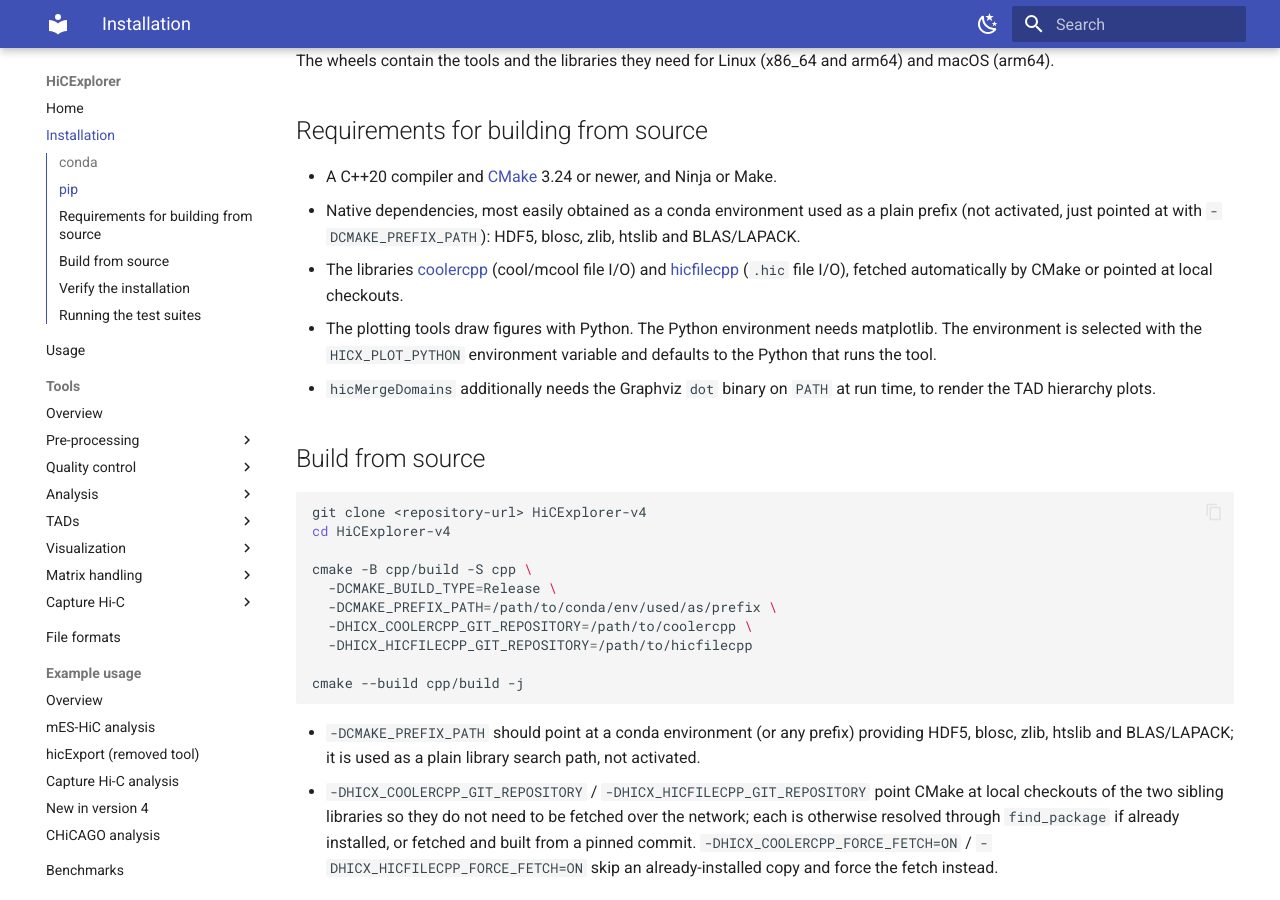
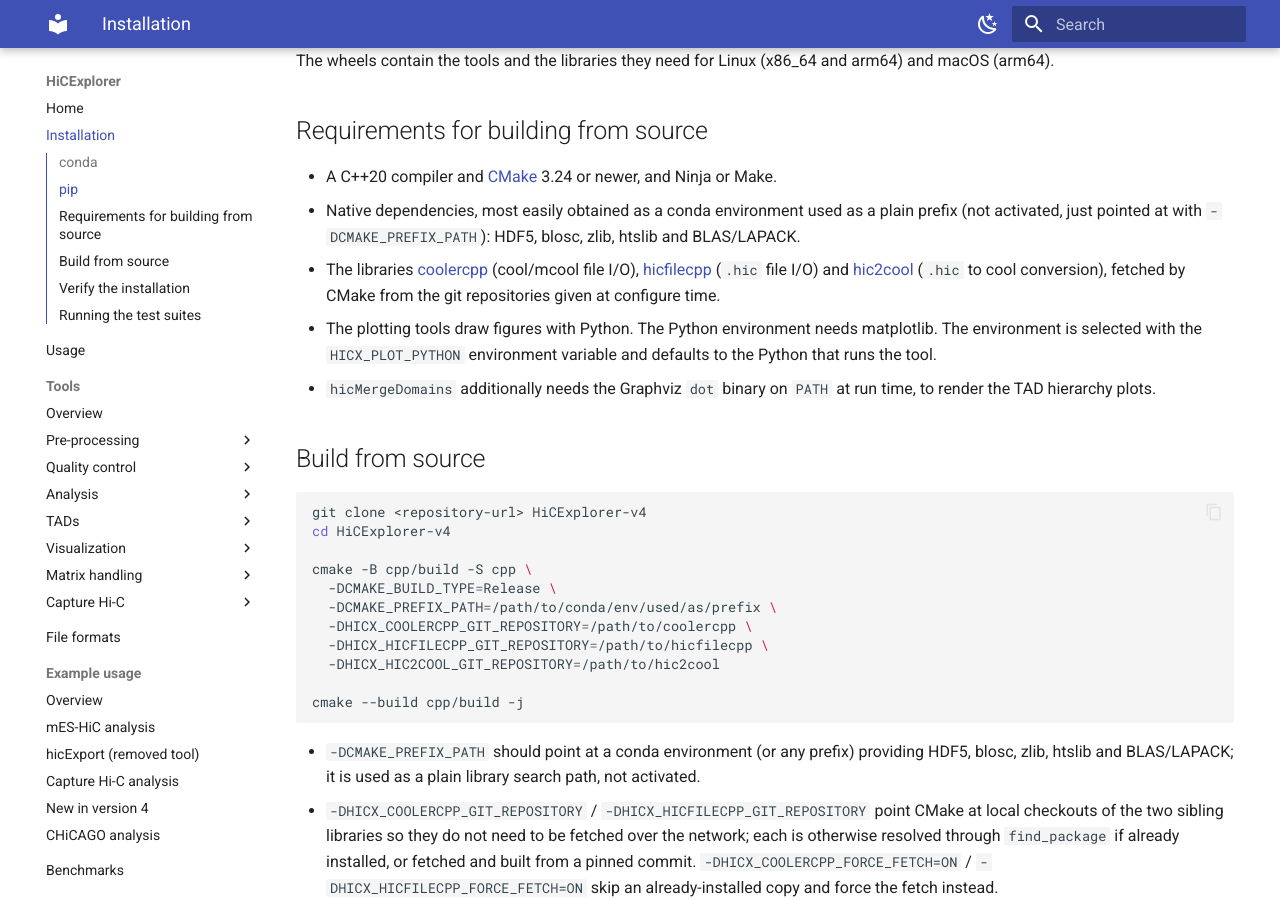
Before and after one commit to deeptools/HiCExplorer, an MkDocs documentation site: the page built from docs/installation.md, in a window 1280 px wide and 900 px high, scrolled down 437 px. Built offline with MkDocs 1.6.1 and Material for MkDocs 9.7.7, drawn with Linux system fonts in a browser that asks for light colours.

Commit message:
Convert .hic with the hic2cool library and keep one implementation per format
hicConvertFormat converts .hic to cool through hic2cool (hic2cool::core),
which uses coolercpp and hicfilecpp, so no format code is copied between the
projects. coolercpp and hicfilecpp move to 0.4. The equivalence harness runs
the original Python implementation of each tool through
cpp/scripts/reference_bin because the Python modules now call the executables.

Co-Authored-By: Claude Sonnet 5 <noreply@anthropic.com>

````diff
--- a/docs/installation.md
+++ b/docs/installation.md
@@ -22,9 +22,9 @@ The wheels contain the tools and the libraries they need for Linux (x86_64 and a
 - A C++20 compiler and [CMake](https://cmake.org/) 3.24 or newer, and Ninja or Make.
 - Native dependencies, most easily obtained as a conda environment used as a plain prefix (not
   activated, just pointed at with `-DCMAKE_PREFIX_PATH`): HDF5, blosc, zlib, htslib and BLAS/LAPACK.
-- The libraries [coolercpp](https://github.com/) (cool/mcool file I/O) and
-  [hicfilecpp](https://github.com/) (`.hic` file I/O), fetched automatically by CMake or pointed at
-  local checkouts.
+- The libraries [coolercpp](https://github.com/) (cool/mcool file I/O), [hicfilecpp](https://github.com/)
+  (`.hic` file I/O) and [hic2cool](https://github.com/) (`.hic` to cool conversion), fetched by CMake
+  from the git repositories given at configure time.
 - The plotting tools draw figures with Python. The Python environment needs matplotlib. The environment is selected with the `HICX_PLOT_PYTHON` environment
   variable and defaults to the Python that runs the tool.
 - `hicMergeDomains` additionally needs the Graphviz `dot` binary on `PATH` at run time, to render the
@@ -40,7 +40,8 @@ cmake -B cpp/build -S cpp \
   -DCMAKE_BUILD_TYPE=Release \
   -DCMAKE_PREFIX_PATH=/path/to/conda/env/used/as/prefix \
   -DHICX_COOLERCPP_GIT_REPOSITORY=/path/to/coolercpp \
-  -DHICX_HICFILECPP_GIT_REPOSITORY=/path/to/hicfilecpp
+  -DHICX_HICFILECPP_GIT_REPOSITORY=/path/to/hicfilecpp \
+  -DHICX_HIC2COOL_GIT_REPOSITORY=/path/to/hic2cool
 
 cmake --build cpp/build -j
 ```
````
Also changed, not shown: cpp/STATUS.md (+11 -0 lines), 1 other file.
